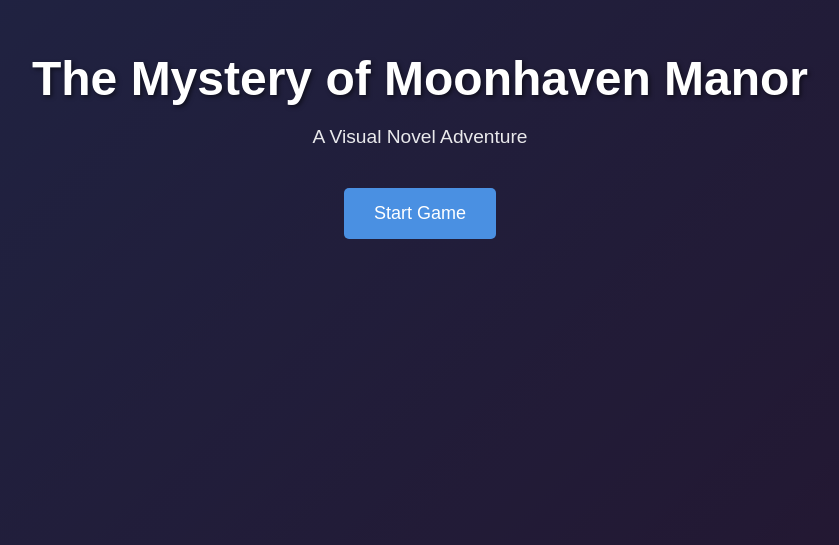
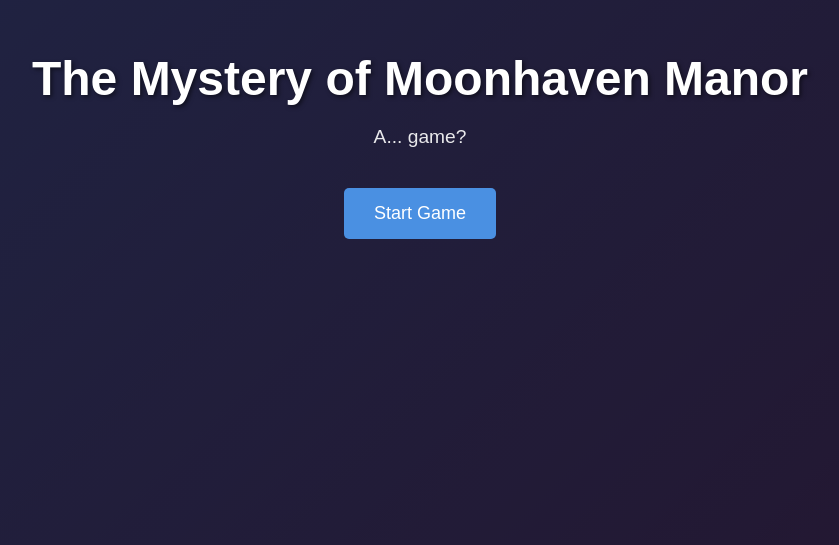
Before and after one commit to charleemg/moonhaven-manor-game, a plain HTML site: page index.html in a window 1280 px wide. Shown: the part 255-800 px from the top of the page, without its empty margins (220-1059 px from the left). Drawn offline with Linux system fonts and the light colour scheme.

Commit message:
Update index.html

```diff
--- a/index.html
+++ b/index.html
@@ -26,7 +26,7 @@
 
         <div id="title-screen">
             <h1>The Mystery of Moonhaven Manor</h1>
-            <p>A Visual Novel Adventure</p>
+            <p>A... game?</p>
             <button onclick="startGame()">Start Game</button>
         </div>
     </div>
```
